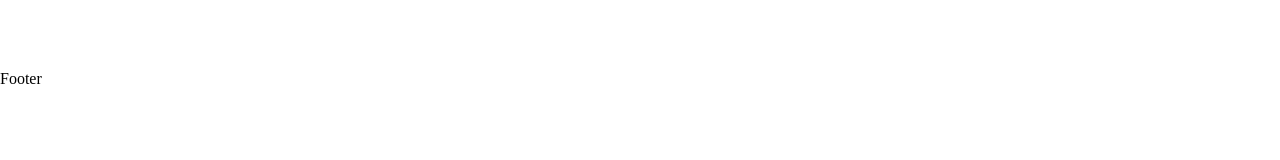
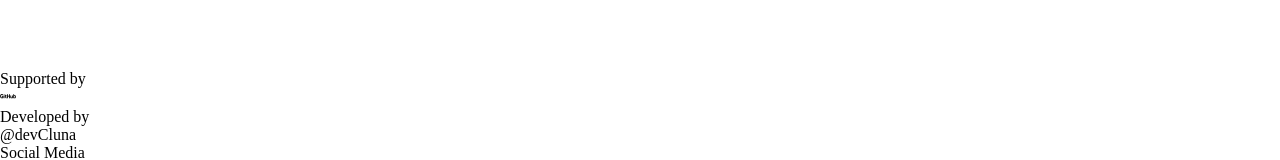
Before and after one commit to devCluna/FULLTIME_FORCE_TECH_TEST, a React (Vite) app in the folder client/: page / in a window 1280 px wide. Shown: the part 650-810 px from the top of the page. Built offline with nearby package versions, Linux system fonts and the light colour scheme.

Commit message:
💄 feat(footer): create footer comp @devCluna

```diff
--- a/client/src/components/Footer/Footer.jsx
+++ b/client/src/components/Footer/Footer.jsx
@@ -1,8 +1,40 @@
 import React from 'react'
 import './Footer.css'
+import {DiGithubFull} from 'react-icons/di'
+import {BsLinkedin} from 'react-icons/bs'
+import {BiWorld} from 'react-icons/bi'
+import {BsTwitter} from 'react-icons/bs'
+import {BsGithub} from 'react-icons/bs'
+
 const Footer = () => {
   return (
-    <div className='footer'>Footer</div>
+    <div className='footer'>
+
+    <div className='support-holder'>
+      <div className='support-tag'>Supported by</div>
+      <div className='supporter'>
+        <DiGithubFull className='logo1'/>
+      </div>
+    </div>
+
+    <div className='support-holder'>
+      <div className='support-tag'>Developed by</div>
+      <div className='supporter'>
+        @devCluna
+      </div>
+    </div>
+
+    <div className='support-holder'>
+      <div className='support-tag'>Social Media</div>
+      <div className='supporter'>
+        <BsGithub/>
+        <BiWorld/>
+        <BsLinkedin/>
+        <BsTwitter/>
+      </div>
+
+    </div>
+  </div>
   )
 }
 
```
